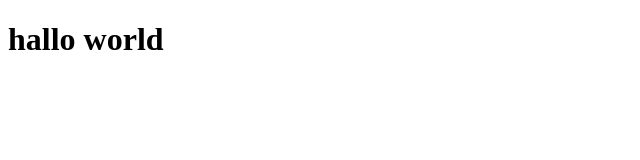
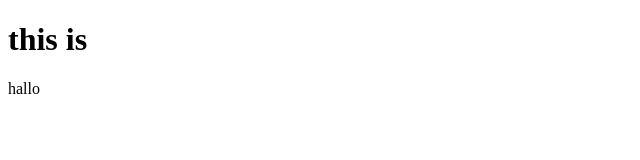
Before and after one commit to Babilina016/github-homework-03, a plain HTML site: page index.html in a window 1280 px wide. Shown: the whole page, without its empty margins (0-640 px from the left). Drawn offline with Linux system fonts and the light colour scheme.

Commit message:
future/header
adding global reset

```diff
--- a/index.html
+++ b/index.html
@@ -6,6 +6,9 @@
     <title>Document</title>
   </head>
   <body>
-    <h1>hallo world</h1>
+    <header>
+      <h1>this is</h1>
+      <p>hallo</p>
+    </header>
   </body>
 </html>
```
Also changed, not shown: style.css (added).
